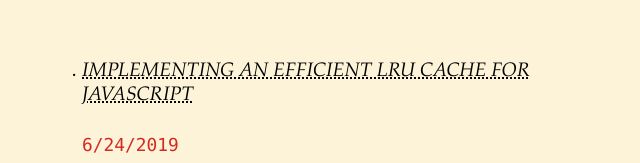
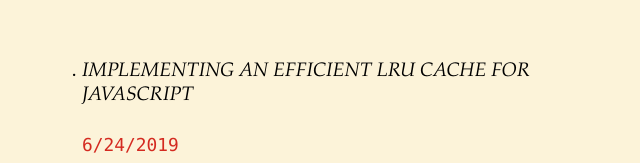
Before and after one commit to Yomguithereal/yomguithereal.github.io, a Gatsby site: page / in a window 1280 px wide. Shown: the part 396-559 px from the top of the page, 134-774 px from the left. Built offline with nearby package versions, Linux system fonts and the light colour scheme; Gatsby itself is replaced by a stand-in of ours; some packages are replaced by stand-ins of ours; a web font is replaced by a local one.

Commit message:
Link style

```diff
--- a/src/pages/index.js
+++ b/src/pages/index.js
@@ -26,7 +26,6 @@ export default function Index({data}) {
 
   const posts = data.allMdx.edges.map(({node}) => node);
 
-  // TODO: link style
   // TODO: marginnotes mobile
   return (
     <Layout>
--- a/src/style/custom-tufte.css
+++ b/src/style/custom-tufte.css
@@ -337,12 +337,23 @@ a:link::-moz-selection {
 
 a {
   color: black;
-  text-decoration-style: dotted;
   /* background-color: #e8dfc5; */
 }
 
-a:hover {
-  text-decoration-style: solid;
+section a {
+  background-image: linear-gradient(to right, black 50%, transparent 50%);
+  background-position: 0 1.1em;
+  background-repeat: repeat-x;
+  background-size: 3px 1px;
+  text-decoration: none;
+}
+
+section a:hover {
+  text-decoration: underline solid;
+  background-image: linear-gradient(to bottom, black 100%);
+  background-position: 0 1.1em;
+  background-repeat: repeat-x;
+  background-size: 1px 1px;
 }
 
 /* Sidenotes, margin notes, figures, captions */
```
